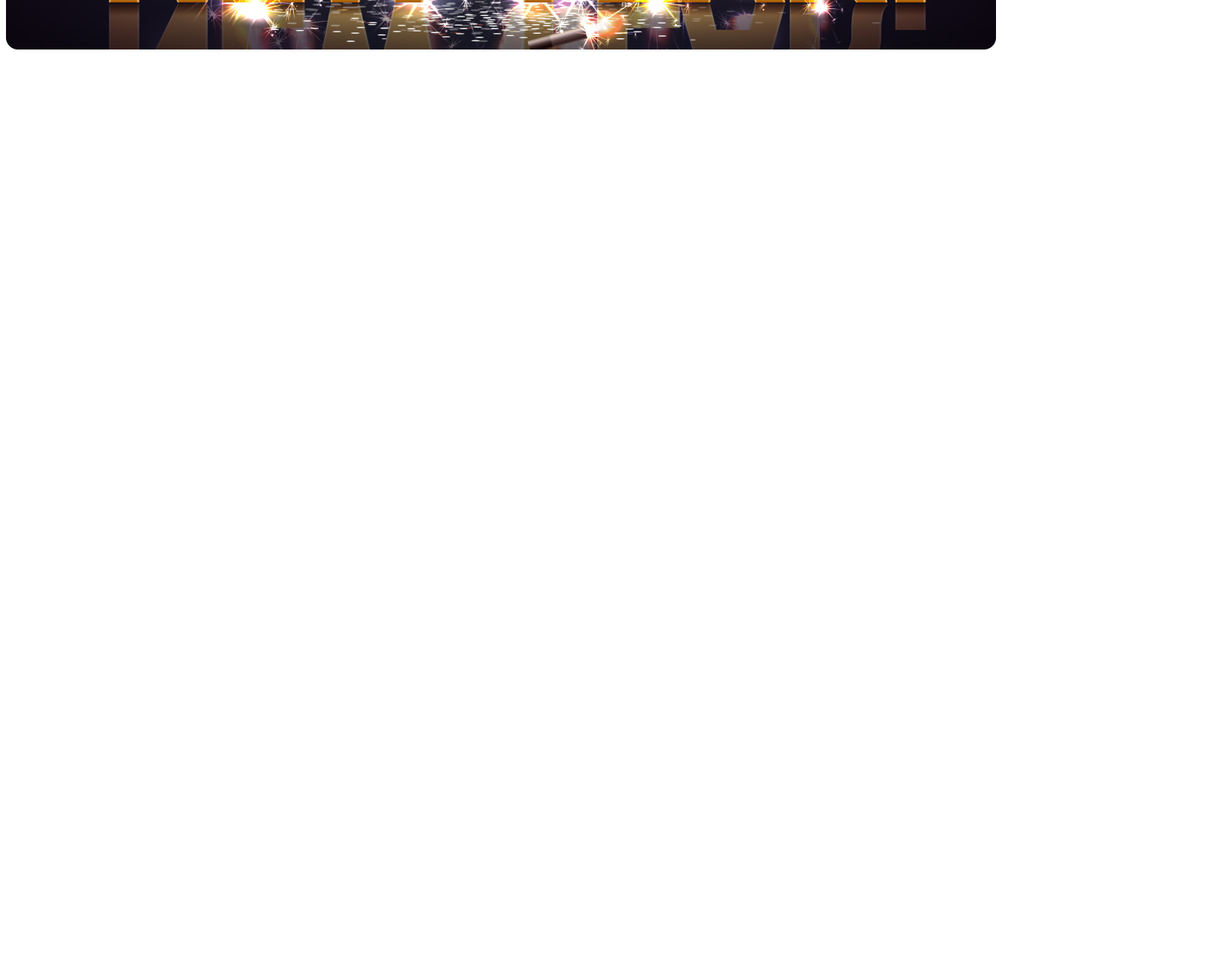
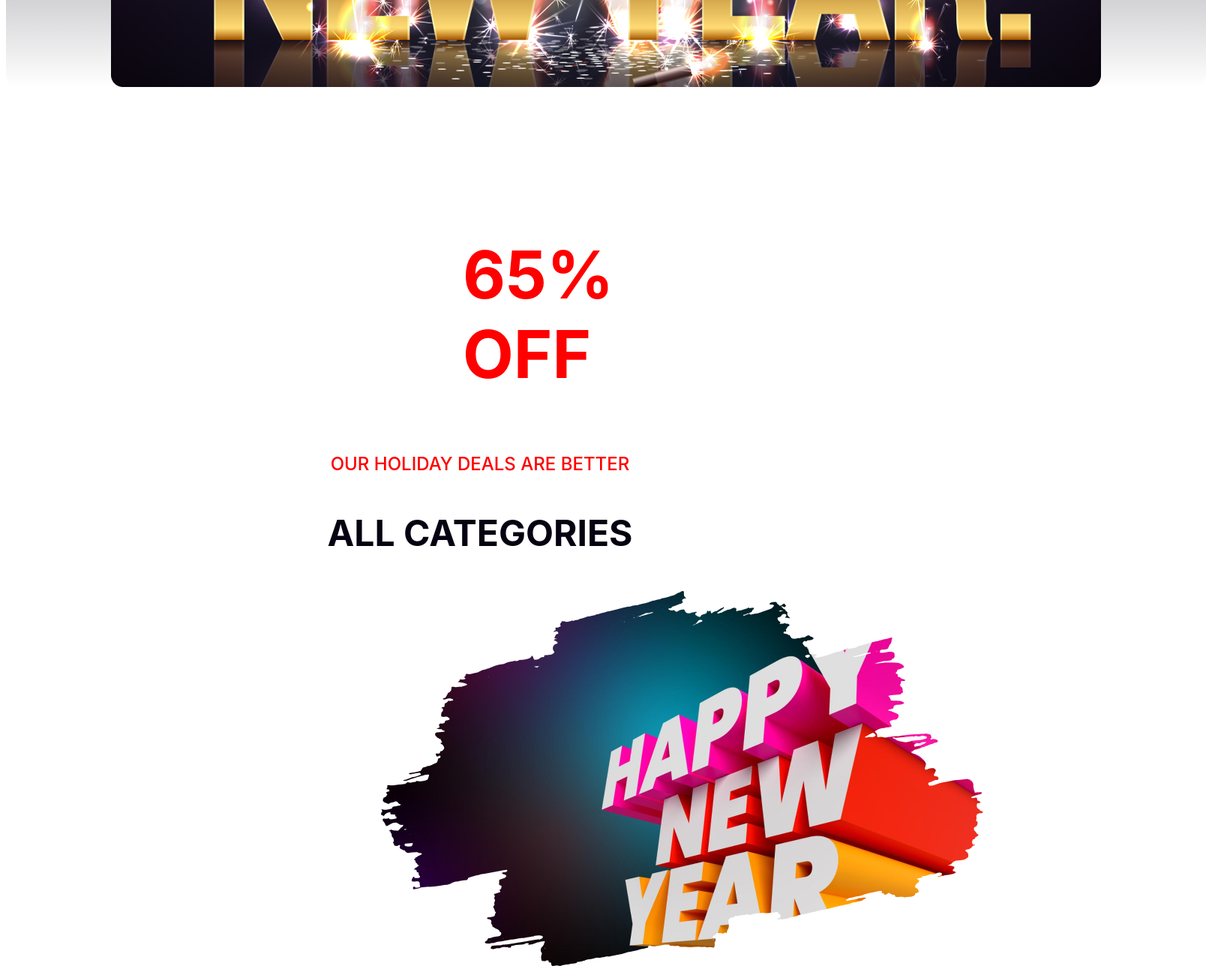
Before and after one commit to Arpi270299/new-year, a plain HTML site: page index.html in a window 1280 px wide. Shown: the part 641-1941 px from the top of the page at 75% size, 1608 px wide, since content can reach past the window. Before the commit the page ends 800 px from the top, so only its background shows below. Drawn offline with Linux system fonts and the light colour scheme.

Commit message:
offer section added

```diff
--- a/index.html
+++ b/index.html
@@ -12,6 +12,8 @@
     <header class="header">
         <nav>
         </nav>
+        <div class="landing-page">
+        <div>
         <div class="banner">
         <div>
             <h5 class="banner-title">Happy New Year</h5>
@@ -23,6 +25,17 @@
 
 
     </header>
+    <main>
+        <section class="offer">
+            <h1 class="offer-percentage">65% OFF</h1>
+            <p class="offer-moto">OUR HOLIDAY DEALS ARE BETTER</p>
+            <p class="offer-categories">ALL CATEGORIES</p>
+            <img class="new-year-pic" src="images/New Year Photo.png">
+        </section>
+
+
+
+    </main>
 
 </body>
 </html>
--- a/styles/website.css
+++ b/styles/website.css
@@ -1,4 +1,96 @@
+/* common shared styles */
+body{
+    font-family: Merriweather;
+    font-family: Merriweather;
+}
 /* nav related styles */
 nav {
-    display: internal
+    .banner-title{
+        color: #FFF;
+
+text-align: center;
+font-family: Merriweather;
+font-size: 72px;
+font-style: normal;
+font-weight: 900;
+line-height: 95px;
+    }
+    .landing-page{
+        background: #FFF;
+    }
 }
+.banner-pic{
+    padding-top: 50px;
+    padding-right: 140px;
+    padding-left: 140px;
+    border-radius: 16px;
+background: linear-gradient(180deg, #070211 0%, rgba(7, 2, 17, 0.00) 100%);
+    width: 1320px;
+height: 600px;
+flex-shrink: 0;
+
+
+
+
+}
+
+/* offer section styles */
+.offer-percentage{
+    padding-top: 120px ;
+    padding-right:608px;
+    padding-left: 609px;
+    background: #FFF;
+    color: #F00;
+text-align: center;
+font-family: Inter;
+font-size: 88px;
+font-style: normal;
+font-weight: 700;
+line-height: normal;
+}
+
+.offer-moto{
+    padding-top: 6px;
+    color: #F00;
+text-align: center;
+font-family: Inter;
+font-size: 24px;
+font-style: normal;
+font-weight: 500;
+line-height: normal;
+}
+
+.offer-categories{
+    color: #070211;
+text-align: center;
+font-family: Inter;
+font-size: 48px;
+font-style: normal;
+font-weight: 700;
+line-height: normal;
+}
+
+.new-year-pic{
+    padding-left: 500px;
+    padding-right: 250px;
+    width: 802.9px;
+height: 500px;
+flex-shrink: 0;
+}
+
+
+
+
+
+
+
+
+
+
+
+
+
+
+
+
+}
```
